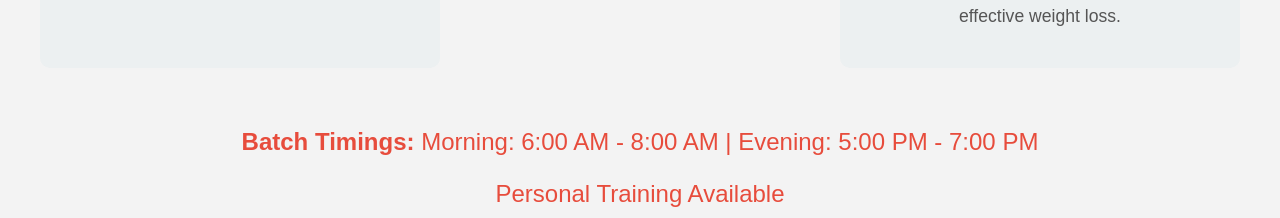
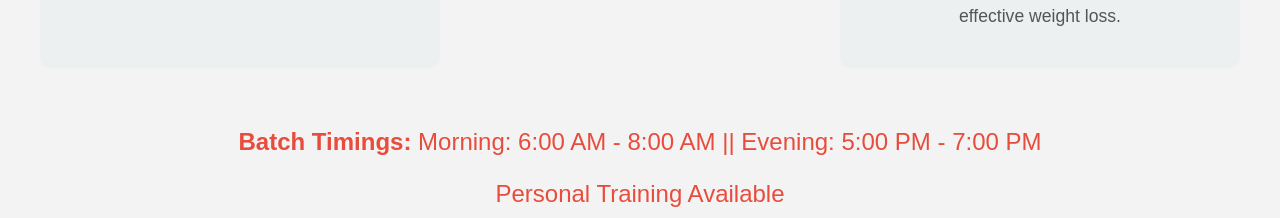
Before and after one commit to Prathmesh044/fitness, a plain HTML site: page index.html in a window 1280 px wide. Shown: the part 2083-2301 px from the top of the page. Drawn offline with Linux system fonts and the light colour scheme.

Commit message:
Update index.html

```diff
--- a/index.html
+++ b/index.html
@@ -209,7 +209,7 @@
         </section>
 
         <div class="timing">
-            <p><strong>Batch Timings:</strong> Morning: 6:00 AM - 8:00 AM | Evening: 5:00 PM - 7:00 PM</p>
+            <p><strong>Batch Timings:</strong> Morning: 6:00 AM - 8:00 AM || Evening: 5:00 PM - 7:00 PM</p>
             <p>Personal Training Available</p>
         </div>
 
```
